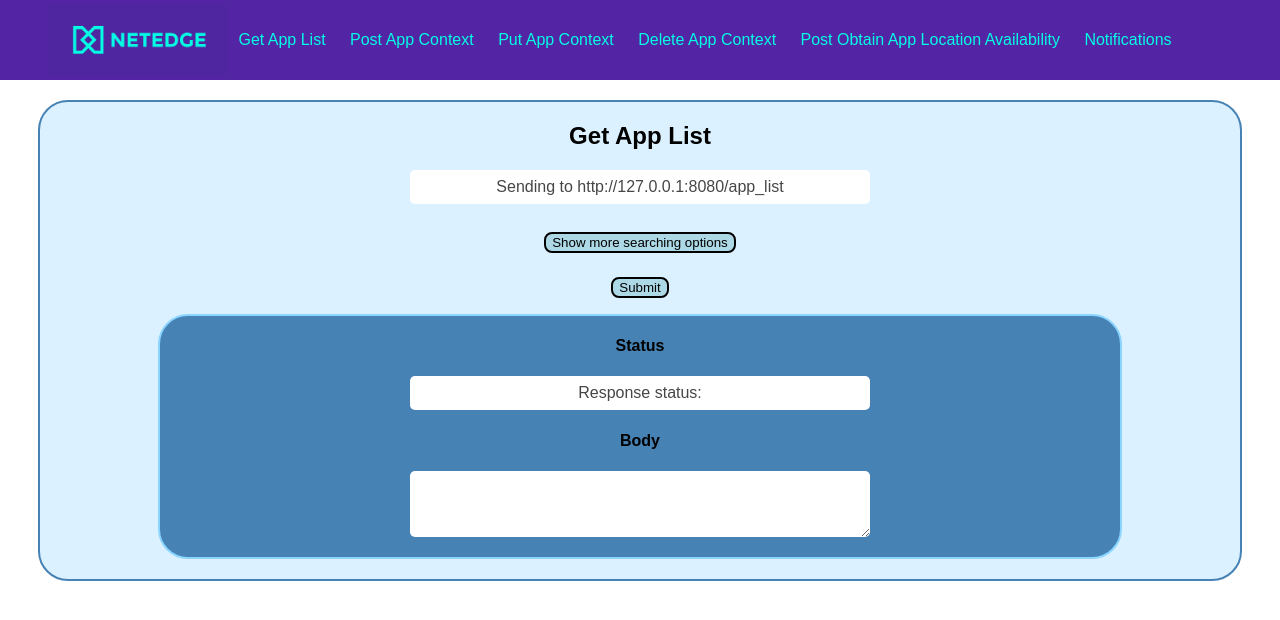
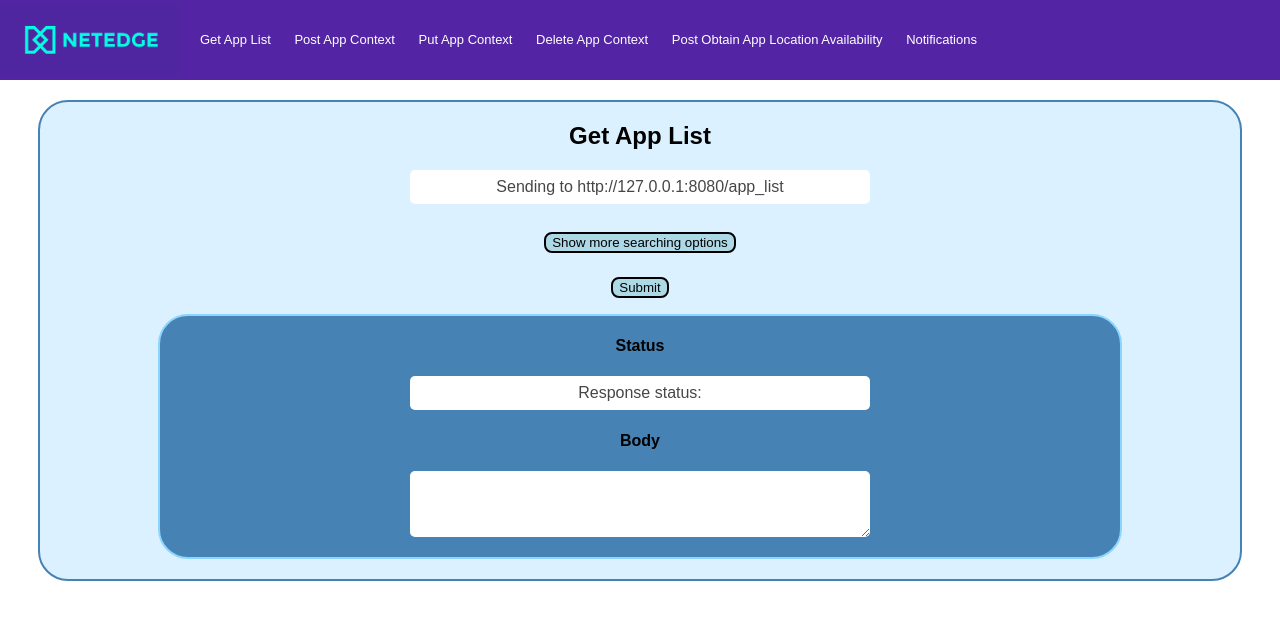
Before and after one commit to UMinho-Netedge/proxy-client-and-portal, a React (Create React App) app in the folder client/: page /get in a window 1280 px wide. Shown: the top 620 px of the page. Built offline with nearby package versions, Linux system fonts and the light colour scheme.

Commit message:
navbar improved, home page left

```diff
--- a/client/src/App.css
+++ b/client/src/App.css
@@ -19,51 +19,35 @@ body {
   height: 80px;
   background-color: #5324A3;
   display: flex;
+  justify-content: flex-start;
   align-items: center;
-  justify-content: center;
+  text-align: left;
   margin-bottom: 20px;
 }
 
 .navbar .links {
-  text-align: center;
-  margin-right: 50px;
+  margin-left: 10px;
   cursor: pointer;
+  color: #ffffff;
 }
 
 .navbar a:focus {
-  color: #04FCE4;
-  border-bottom: 3px solid #04FCE4;
-}
-
-.get_link:hover {
-  color: rgb(62, 139, 202);
   font-weight: bold;
 }
 
-.post_link:hover {
-  color: rgb(67, 175, 96);
-  font-weight: bold;
-}
-
-.put_link:hover {
-  color: rgb(245, 138, 24);
-  font-weight: bold;
-}
-
-.delete_link:hover {
-  color: rgb(195, 38, 38);
-  font-weight: bold;
-}
-
-.notifications_link:hover {
-  font-weight: bold;
+.links:hover{
+  text-decoration: underline
 }
 
 .links a {
-  color: #04FCE4;
+  color: #ffffff;
   text-decoration: none;
   padding-bottom: 2px;
   margin: 10px;
+  font-family: "Source Sans Pro", sans-serif;
+  font-size: 13px;
+  line-height: 24px;
+  text-decoration: none;
 }
 
 input,
--- a/client/src/App.js
+++ b/client/src/App.js
@@ -13,7 +13,11 @@ import { Notifications } from './pages/notifications';
 function Home() {
   if (window.location.pathname === "/") {
     return (
-    <p>Hello</p>
+      <footer className="footer">
+      <h4>Apache License</h4>
+      <h4>Version 2.0, January 2004</h4>
+      <h4>http://www.apache.org/licenses/</h4>
+    </footer>
     )
   }
   return null;
```
